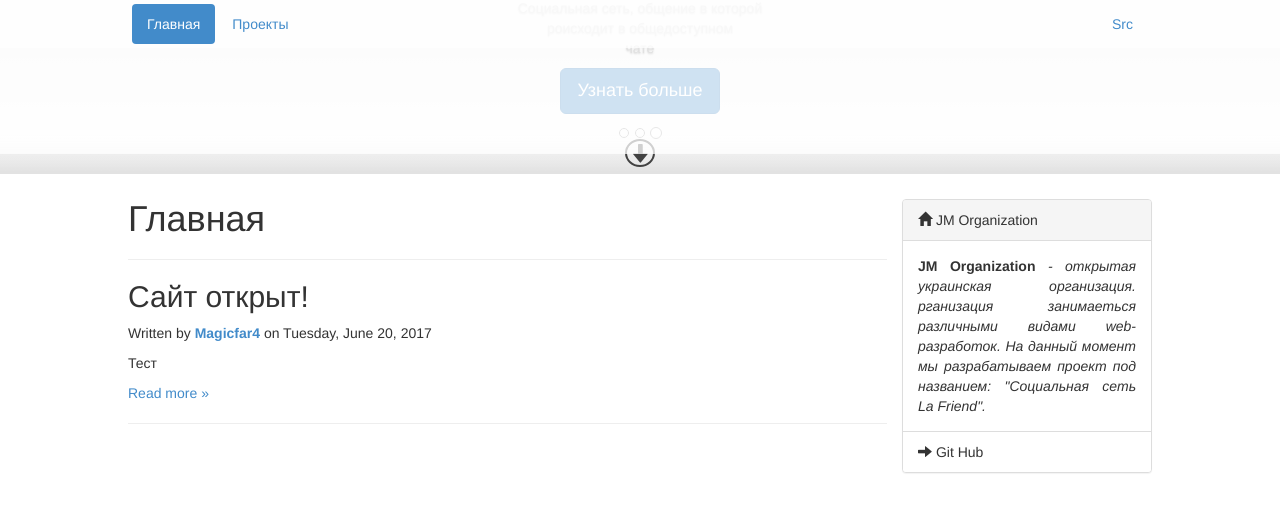
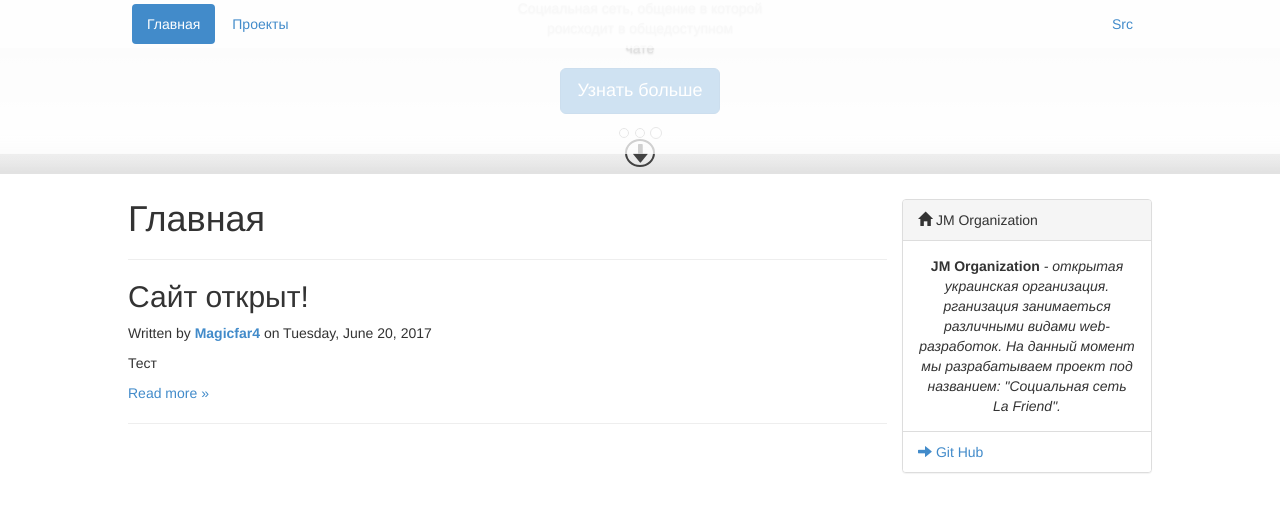
Before and after one commit to jm-organization/jm-organization.github.io, a Jekyll site: the page built from index.html, in a window 1280 px wide and 900 px high, scrolled down 356 px. Shown: the top 512 px of the window. Built offline with Jekyll 4.4.1, drawn with Linux system fonts in a browser that asks for light colours.

Commit message:
Добавление Навигационного меню справа

```diff
--- a/_includes/jm_sidebar.html
+++ b/_includes/jm_sidebar.html
@@ -1,11 +1,13 @@
 <div class="jm-sidebar panel panel-default">
     <div class="panel-heading"><span class="glyphicon glyphicon-home"></span> JM Organization</div>
 
-    <div class="panel-body text-justify">
+    <div class="panel-body text-center">
         <strong>JM Organization</strong> <em>- открытая украинская организация. рганизация занимаеться различными видами web-разработок. На данный момент мы разрабатываем проект под названием: "Социальная сеть La Friend".</em>
     </div>
 
     <ul class="list-group">
-        <li class="list-group-item"><span class="glyphicon glyphicon-arrow-right"></span> Git Hub</li>
+        <li class="list-group-item">
+            <a href="https://github.com/jm-organization/"><span class="glyphicon glyphicon-arrow-right"></span> Git Hub</a>
+        </li>
     </ul>
 </div>
```
